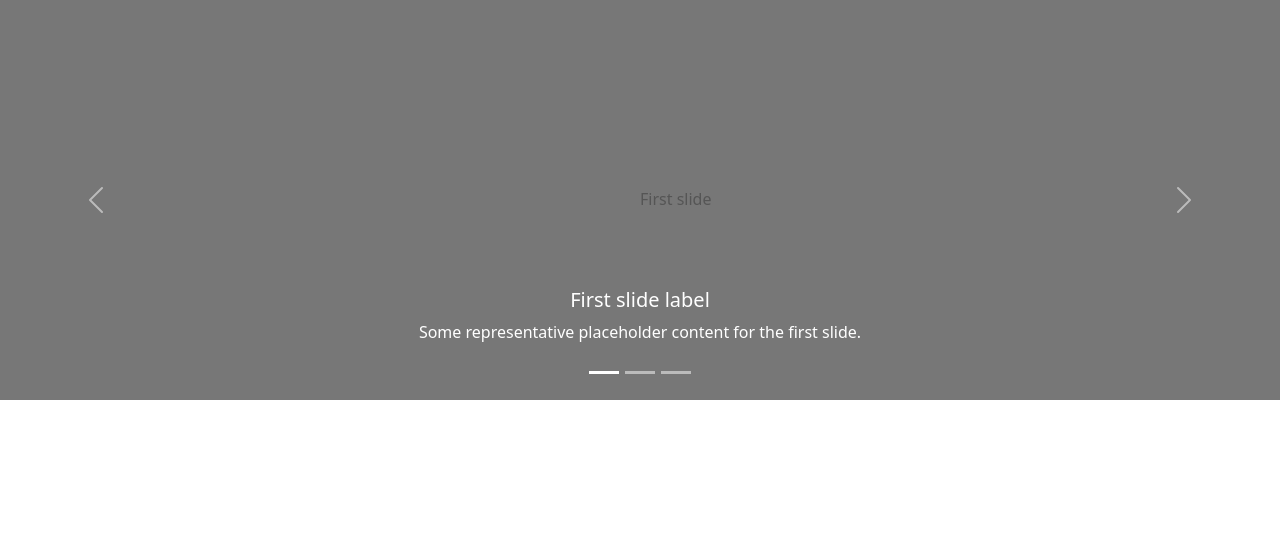
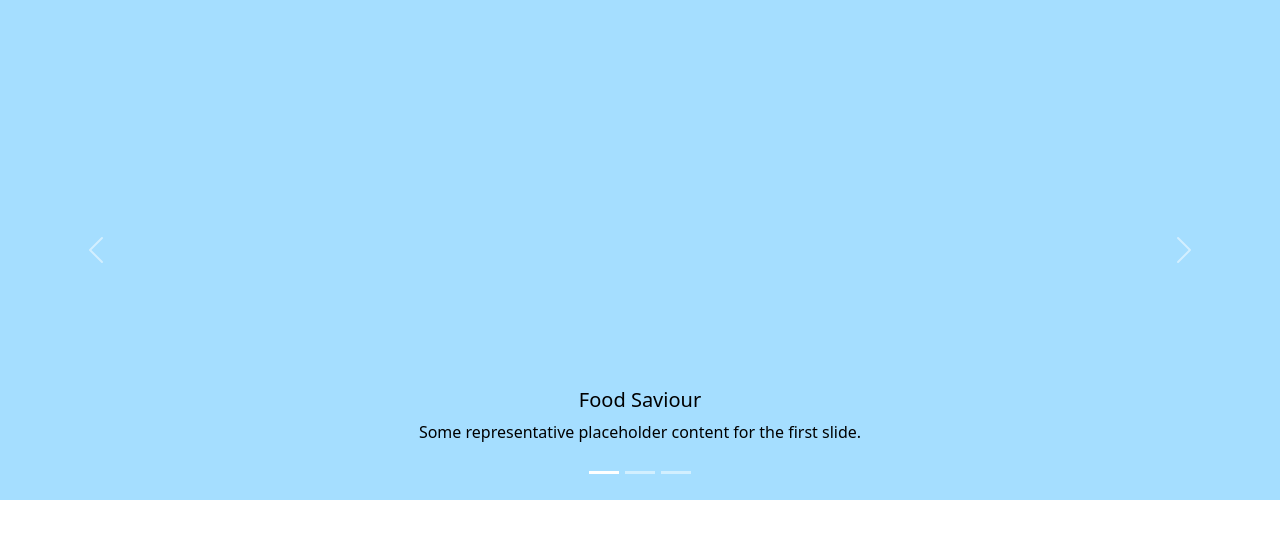
Before and after one commit to Harman-Sahota/Multiple-days-Non-Profits-and-Health-Wellness-Group-B, a Django app: page /foodsaviour/home/ in a window 1280 px wide. Shown: the part 56-595 px from the top of the page. Run offline with Django 4.2, Linux system fonts and the light colour scheme.

Commit message:
Updated carousel in home.html

```diff
--- a/multi_non/foodsaviour/templates/foodsaviour/home.html
+++ b/multi_non/foodsaviour/templates/foodsaviour/home.html
@@ -1,6 +1,5 @@
 {% extends "foodsaviour/base.html" %}
 {% block content %}
-
 <!--Carousel Template-->
 <div id="carouselExampleCaptions" class="carousel slide" data-bs-ride="false">
     <div class="carousel-indicators">
@@ -10,27 +9,27 @@
     </div>
     <div class="carousel-inner">
       <div class="carousel-item active">
-        <svg class="bd-placeholder-img bd-placeholder-img-lg d-block w-100" width="800" height="400" xmlns="http://www.w3.org/2000/svg" role="img" aria-label="Placeholder: First slide" preserveAspectRatio="xMidYMid slice" focusable="false"><title>Placeholder</title><rect width="100%" height="100%" fill="#777"></rect><text x="50%" y="50%" fill="#555" dy=".3em">First slide</text></svg>
+        <svg class="bd-placeholder-img bd-placeholder-img-lg d-block w-100" width="800" height="500" xmlns="http://www.w3.org/2000/svg" role="img" aria-label="Placeholder: First slide" preserveAspectRatio="xMidYMid slice" focusable="false"><title>Placeholder</title><rect width="100%" height="100%" fill="#a5deff"></rect></svg>
 
-        <div class="carousel-caption d-none d-md-block">
-          <h5>First slide label</h5>
+        <div class="carousel-caption d-none d-md-block" style="color: #000000">
+          <h5>Food Saviour</h5>
           <p>Some representative placeholder content for the first slide.</p>
         </div>
       </div>
       <div class="carousel-item">
-        <svg class="bd-placeholder-img bd-placeholder-img-lg d-block w-100" width="800" height="400" xmlns="http://www.w3.org/2000/svg" role="img" aria-label="Placeholder: Second slide" preserveAspectRatio="xMidYMid slice" focusable="false"><title>Placeholder</title><rect width="100%" height="100%" fill="#666"></rect><text x="50%" y="50%" fill="#444" dy=".3em">Second slide</text></svg>
+        <svg class="bd-placeholder-img bd-placeholder-img-lg d-block w-100" width="800" height="500" xmlns="http://www.w3.org/2000/svg" role="img" aria-label="Placeholder: Second slide" preserveAspectRatio="xMidYMid slice" focusable="false"><title>Placeholder</title><rect width="100%" height="100%" fill="#aafffe"></rect></svg>
 
-        <div class="carousel-caption d-none d-md-block">
-          <h5>Second slide label</h5>
-          <p>Some representative placeholder content for the second slide.</p>
+        <div class="carousel-caption d-none d-md-block" style="color: #000000">
+          <h5>Calculate</h5>
+          <p>An easy way to calculate and visualize how much food you have saved.</p>
         </div>
       </div>
       <div class="carousel-item">
-        <svg class="bd-placeholder-img bd-placeholder-img-lg d-block w-100" width="800" height="400" xmlns="http://www.w3.org/2000/svg" role="img" aria-label="Placeholder: Third slide" preserveAspectRatio="xMidYMid slice" focusable="false"><title>Placeholder</title><rect width="100%" height="100%" fill="#555"></rect><text x="50%" y="50%" fill="#333" dy=".3em">Third slide</text></svg>
+        <svg class="bd-placeholder-img bd-placeholder-img-lg d-block w-100" width="800" height="500" xmlns="http://www.w3.org/2000/svg" role="img" aria-label="Placeholder: Third slide" preserveAspectRatio="xMidYMid slice" focusable="false"><title>Placeholder</title><rect width="100%" height="100%" fill="#a7ffe1"></rect></svg>
 
-        <div class="carousel-caption d-none d-md-block">
-          <h5>Third slide label</h5>
-          <p>Some representative placeholder content for the third slide.</p>
+        <div class="carousel-caption d-none d-md-block" style="color: #000000">
+          <h5>Connect</h5>
+          <p>Connect with other organizations and join the trend to track and reduce food waste. </p>
         </div>
       </div>
     </div>
```
